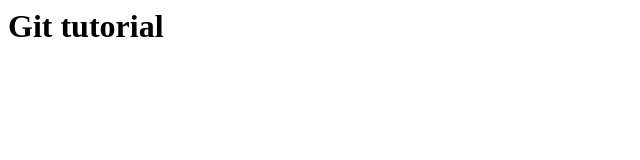
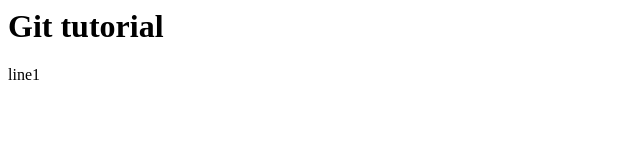
Before and after one commit to niruneru/git-tutorial, a plain HTML site: page index.html in a window 1280 px wide. Shown: the full height of the page, 0-640 px from the left. Drawn offline with Linux system fonts and the light colour scheme.

Commit message:
add line1

```diff
--- a/index.html
+++ b/index.html
@@ -1 +1,2 @@
 <h1>Git tutorial</h1>
+<p>line1</p>
```
